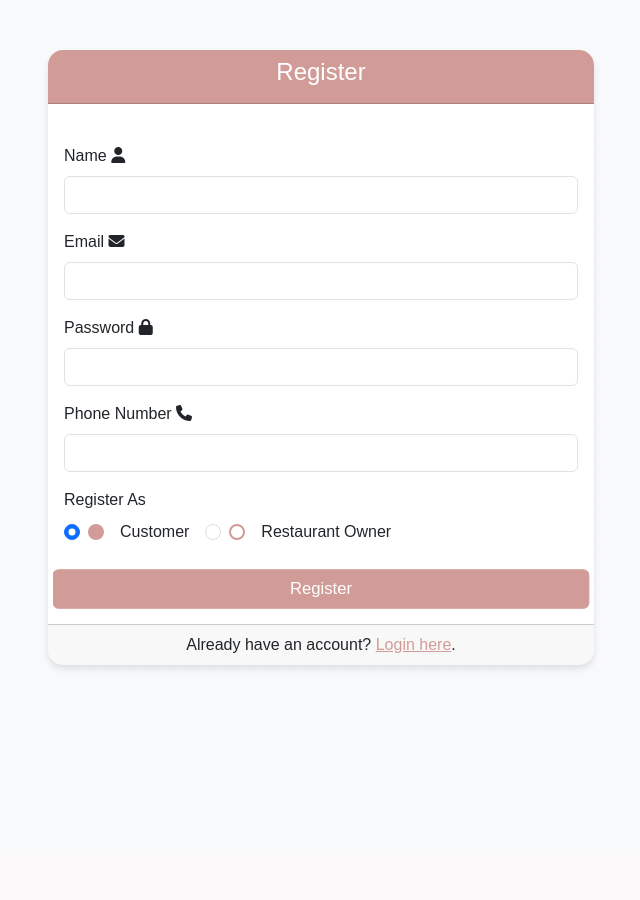
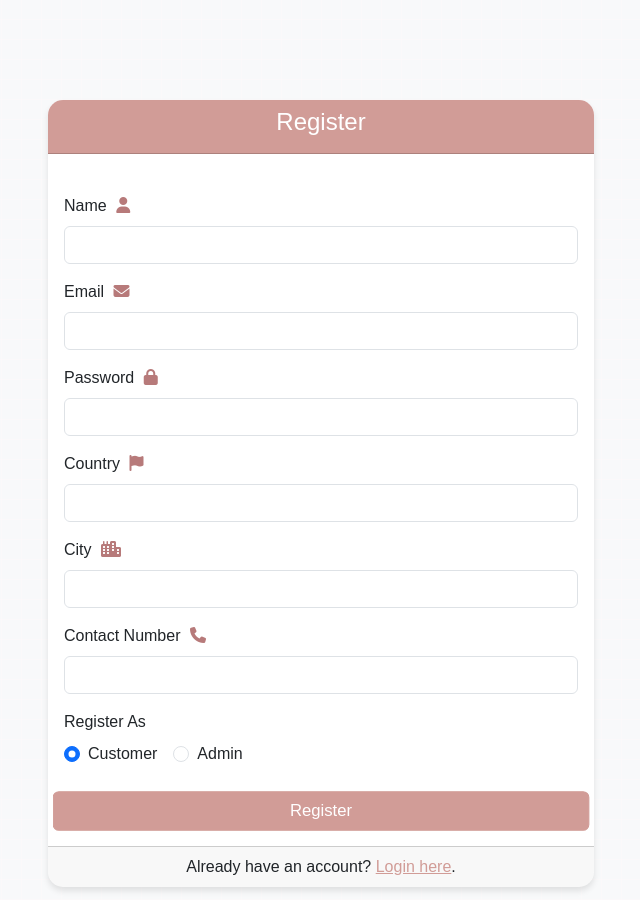
Before and after one commit to AkuaAmofa/register_sample, a PHP site: page /login/register.php in a window 1280 px wide. Shown: the whole page, without its empty margins (319-959 px from the left). Before the commit the page ends 670 px from the top, so only its background shows below. Run offline with PHP 8.4, Linux system fonts and the light colour scheme; some libraries are stand-ins or nearby versions.

Commit message:
Almost there updates

```diff
--- a/login/register.php
+++ b/login/register.php
@@ -1,6 +1,12 @@
+<?php
+session_start();
+if (isset($_SESSION['user_id'])) {
+    header("Location: ../index.php");
+    exit();
+}
+?>
 <!DOCTYPE html>
 <html lang="en">
-
 <head>
     <meta charset="UTF-8">
     <title>Register - Taste of Africa</title>
@@ -14,26 +20,19 @@
             color: #fff;
             transition: background-color 0.3s, border-color 0.3s;
         }
-
         .btn-custom:hover {
             background-color: #b77a7a;
             border-color: #b77a7a;
         }
-
         .highlight {
             color: #D19C97;
             transition: color 0.3s;
         }
-
         .highlight:hover {
             color: #b77a7a;
         }
-
         body {
-            /* Base background color */
             background-color: #f8f9fa;
-
-            /* Gradient-like grid using repeating-linear-gradients */
             background-image:
                 repeating-linear-gradient(0deg,
                     #b77a7a,
@@ -47,81 +46,32 @@
                     transparent 20px),
                 linear-gradient(rgba(183, 122, 122, 0.1),
                     rgba(183, 122, 122, 0.1));
-
-            /* Blend the gradients for a subtle overlay effect */
             background-blend-mode: overlay;
-
-            /* Define the size of the grid */
             background-size: 20px 20px;
-
-            /* Ensure the background covers the entire viewport */
             min-height: 100vh;
             margin: 0;
             padding: 0;
             font-family: Arial, sans-serif;
         }
-
-        .register-container {
-            margin-top: 50px;
-        }
-
+        .register-container { margin-top: 100px; }
         .card {
             border: none;
             border-radius: 15px;
             overflow: hidden;
             box-shadow: 0 4px 6px rgba(0, 0, 0, 0.1);
         }
-
-        .card-header {
-            background-color: #D19C97;
-            color: #fff;
+        .card-header { background-color: #D19C97; color: #fff; }
+        .animate-pulse-custom { animation: pulse 2s infinite; }
+        @keyframes pulse {
+            0% { transform: scale(1); }
+            50% { transform: scale(1.05); }
+            100% { transform: scale(1); }
         }
-
-        .custom-radio .form-check-input:checked+.form-check-label::before {
-            background-color: #D19C97;
-            border-color: #D19C97;
-        }
-
-        .form-check-label {
-            position: relative;
-            padding-left: 2rem;
-            cursor: pointer;
-        }
-
-        .form-check-label::before {
-            content: "";
-            position: absolute;
-            left: 0;
-            top: 50%;
-            transform: translateY(-50%);
-            width: 1rem;
-            height: 1rem;
-            border: 2px solid #D19C97;
-            border-radius: 50%;
-            background-color: #fff;
-            transition: background-color 0.3s, border-color 0.3s;
-        }
-
-        .form-check-input:focus+.form-check-label::before {
-            box-shadow: 0 0 0 0.2rem rgba(209, 156, 151, 0.5);
-        }
-
-        .animate-pulse-custom {
-            animation: pulse 2s infinite;
-        }
-
-        @keyframes pulse {
-            0% {
-                transform: scale(1);
-            }
-
-            50% {
-                transform: scale(1.05);
-            }
-
-            100% {
-                transform: scale(1);
-            }
+        .form-label i { margin-left: 5px; color: #b77a7a; }
+        .alert-info { animation: fadeIn 1s; }
+        @keyframes fadeIn {
+            from { opacity: 0; }
+            to   { opacity: 1; }
         }
     </style>
 </head>
@@ -135,7 +85,8 @@
                         <h4>Register</h4>
                     </div>
                     <div class="card-body">
-                        <form method="POST" action="" class="mt-4" id="register-form">
+                        <!-- NOTE: no action attribute, handled by register.js -->
+                        <form method="POST" class="mt-4" id="register-form">
                             <div class="mb-3">
                                 <label for="name" class="form-label">Name <i class="fa fa-user"></i></label>
                                 <input type="text" class="form-control animate__animated animate__fadeInUp" id="name" name="name" required>
@@ -149,19 +100,27 @@
                                 <input type="password" class="form-control animate__animated animate__fadeInUp" id="password" name="password" required>
                             </div>
                             <div class="mb-3">
-                                <label for="phone_number" class="form-label">Phone Number <i class="fa fa-phone"></i></label>
-                                <input type="text" class="form-control animate__animated animate__fadeInUp" id="phone_number" name="phone_number" required>
+                                <label for="country" class="form-label">Country <i class="fa fa-flag"></i></label>
+                                <input type="text" class="form-control animate__animated animate__fadeInUp" id="country" name="country" required>
+                            </div>
+                            <div class="mb-3">
+                                <label for="city" class="form-label">City <i class="fa fa-city"></i></label>
+                                <input type="text" class="form-control animate__animated animate__fadeInUp" id="city" name="city" required>
+                            </div>
+                            <div class="mb-3">
+                                <label for="contact" class="form-label">Contact Number <i class="fa fa-phone"></i></label>
+                                <input type="text" class="form-control animate__animated animate__fadeInUp" id="contact" name="contact" required>
                             </div>
                             <div class="mb-4">
                                 <label class="form-label">Register As</label>
                                 <div class="d-flex justify-content-start">
                                     <div class="form-check me-3 custom-radio">
-                                        <input class="form-check-input" type="radio" name="role" id="customer" value="1" checked>
+                                        <input class="form-check-input" type="radio" name="role" id="customer" value="2" checked>
                                         <label class="form-check-label" for="customer">Customer</label>
                                     </div>
                                     <div class="form-check custom-radio">
-                                        <input class="form-check-input" type="radio" name="role" id="owner" value="2">
-                                        <label class="form-check-label" for="owner">Restaurant Owner</label>
+                                        <input class="form-check-input" type="radio" name="role" id="admin" value="1">
+                                        <label class="form-check-label" for="admin">Admin</label>
                                     </div>
                                 </div>
                             </div>
@@ -179,8 +138,6 @@
     <script src="https://cdn.jsdelivr.net/npm/bootstrap@5.3.0/dist/js/bootstrap.bundle.min.js"></script>
     <script src="https://code.jquery.com/jquery-3.6.0.min.js"></script>
     <script src="https://cdn.jsdelivr.net/npm/sweetalert2@11"></script>
-    <script src="../js/register.js">
-    </script>
+    <script src="../js/register.js"></script>
 </body>
-
 </html>
```
Also changed, not shown: actions/register_user_action.php (+23 -15 lines).
